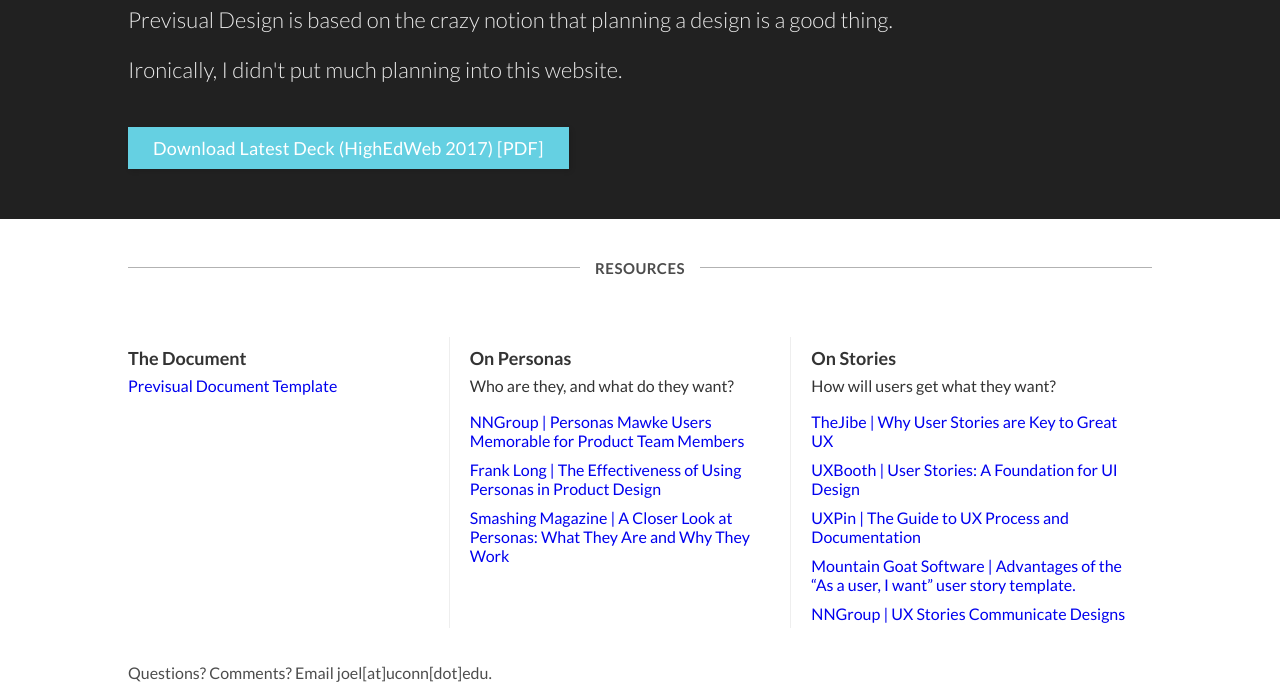
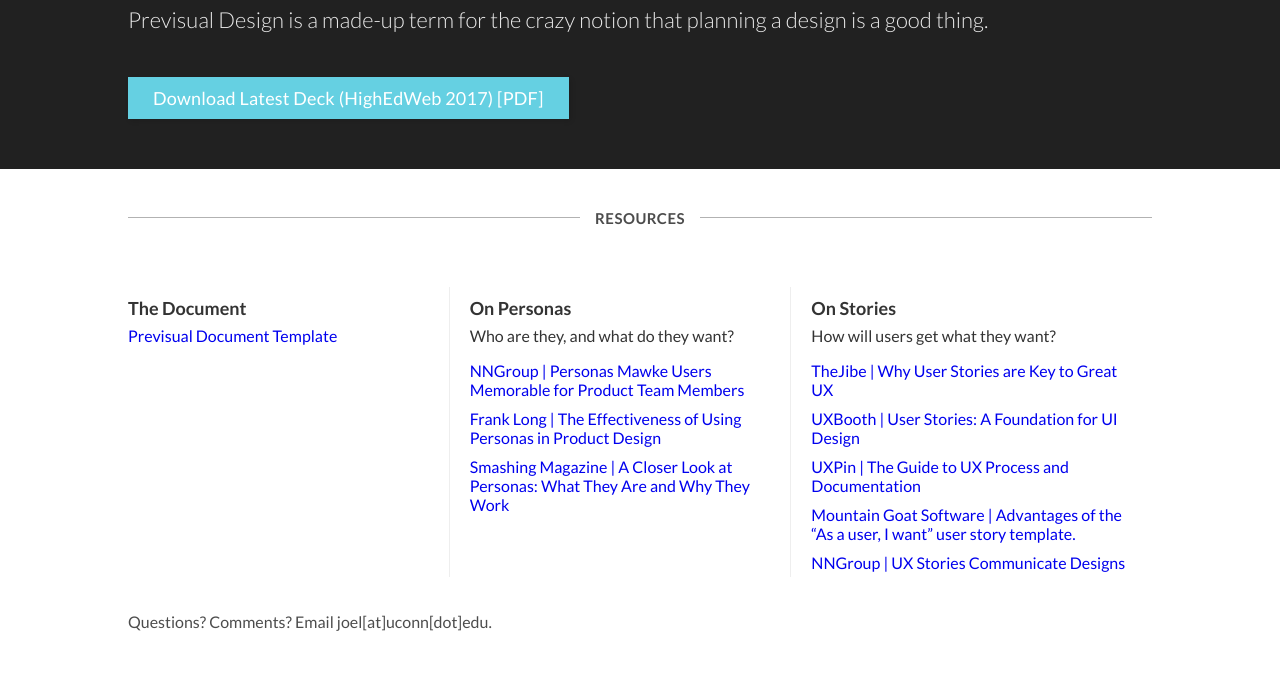
Before and after one commit to joelsalisbury/pre-viz.com, a website built with webpack: page index.html in a window 1280 px wide. Shown: the part 252-950 px from the top of the page. After the commit the page ends 899 px from the top, so only its background shows below. Built offline with nearby package versions, Linux system fonts and the light colour scheme.

Commit message:
homepage tweaks

```diff
--- a/index.html
+++ b/index.html
@@ -21,7 +21,7 @@
         <div class="hero-block__content">
           <div class="hero-block__text">
             <h1 class="hero-block__title">Say it before you see it.</h1>
-            <p class="hero-block__description">Previsual Design is based on the crazy notion that  planning a design is a good thing.</p><p class="hero-block__description"> Ironically, I didn't put much planning into this website.</p>
+            <p class="hero-block__description">Previsual Design is a made-up term for the crazy notion that  planning a design is a good thing.</p>
             <a class="hero-block__button" href="heweb17.pdf">Download Latest Deck (HighEdWeb 2017) [PDF]</a>
           </div>
           <div class="hero-block__image">
```
